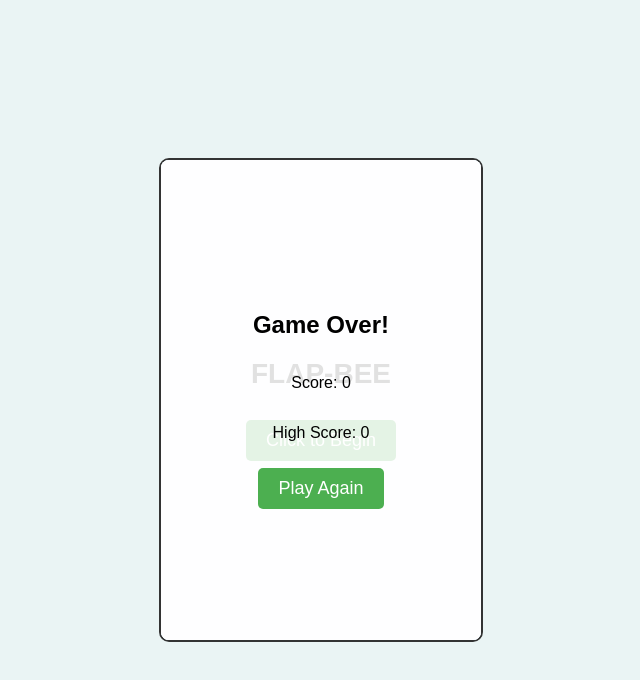
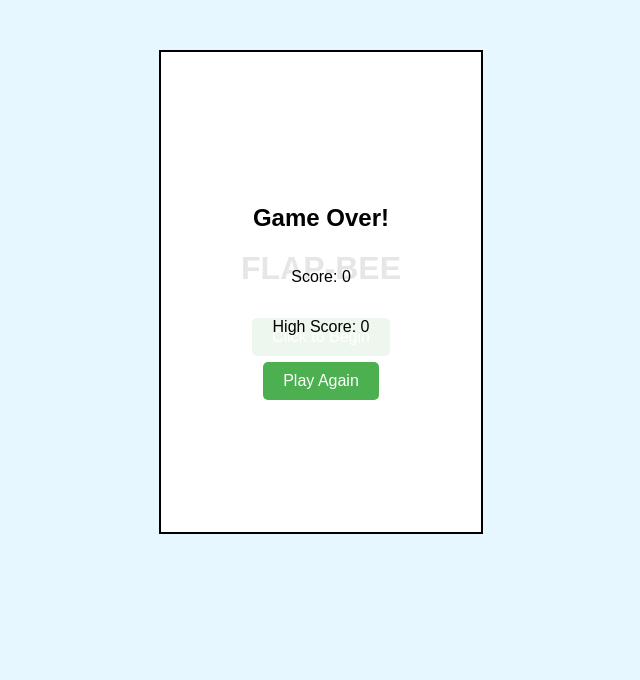
Before and after one commit to duckworths/flap-bee, a plain HTML site: page index.html in a window 1280 px wide. Shown: the whole page, without its empty margins (319-959 px from the left). Drawn offline with Linux system fonts and the light colour scheme.

Commit message:
Update index.html

```diff
--- a/index.html
+++ b/index.html
@@ -4,7 +4,54 @@
     <meta charset="UTF-8">
     <meta name="viewport" content="width=device-width, initial-scale=1.0">
     <title>Flap-Bee</title>
-    <link rel="stylesheet" href="styles.css">
+    <style>
+        body {
+            margin: 0;
+            font-family: Arial, sans-serif;
+            text-align: center;
+            background-color: #e6f7ff; /* Light blue background */
+        }
+        .game-container {
+            position: relative;
+            width: 320px;
+            height: 480px;
+            margin: 50px auto;
+            background: #fff;
+            border: 2px solid #000;
+        }
+        canvas {
+            display: block;
+        }
+        #startScreen, #gameOverScreen {
+            position: absolute;
+            top: 0;
+            left: 0;
+            width: 100%;
+            height: 100%;
+            background: rgba(255, 255, 255, 0.9); /* Semi-transparent background */
+            display: flex;
+            flex-direction: column;
+            justify-content: center;
+            align-items: center;
+            z-index: 10;
+        }
+        .hidden {
+            display: none;
+        }
+        button {
+            background-color: #4CAF50;
+            color: white;
+            border: none;
+            padding: 10px 20px;
+            font-size: 16px;
+            cursor: pointer;
+            margin-top: 10px;
+            border-radius: 5px;
+        }
+        button:hover {
+            background-color: #45a049;
+        }
+    </style>
 </head>
 <body>
     <div class="game-container">
@@ -17,7 +64,7 @@
             <button id="beginButton">Click to Begin</button>
         </div>
 
-        <!-- Single Game Over Screen -->
+        <!-- Game Over Screen -->
         <div id="gameOverScreen" class="hidden">
             <h2>Game Over!</h2>
             <p id="finalScore">Score: 0</p>
@@ -55,37 +102,23 @@
         const backgroundImage = new Image();
         backgroundImage.src = 'https://mitchellsnursery.com/wp-content/uploads/2024/12/background.png';
 
-        // Functions
+        // Start Game
         function startGame() {
-            // Hide the start screen and game over screen
+            // Hide screens
             startScreen.classList.add('hidden');
             gameOverScreen.classList.add('hidden');
 
-            // Initialize the game
+            // Initialize game
             initGame();
             gameLoop();
         }
 
-        function endGame() {
-            gameRunning = false;
-            cancelAnimationFrame(animationId);
-            removeEventListeners();
+        // Initialize Game
+        function initGame() {
+            // Clear canvas
+            ctx.clearRect(0, 0, canvas.width / devicePixelRatio, canvas.height / devicePixelRatio);
 
-            // Show Game Over Screen
-            finalScore.textContent = `Score: ${score}`;
-            if (score > highScore) highScore = score;
-            highScoreDisplay.textContent = `High Score: ${highScore}`;
-            gameOverScreen.classList.remove('hidden');
-        }
-
-        function restartGame() {
-            // Hide game over screen and reinitialize game
-            gameOverScreen.classList.add('hidden');
-            initGame();
-            gameLoop();
-        }
-
-        function initGame() {
+            // Initialize variables
             bird = { x: 50, y: 150, width: 30, height: 30, gravity: 0.3, lift: -6, velocity: 0 };
             pipes = [];
             score = 0;
@@ -96,11 +129,10 @@
                 y: Math.floor(Math.random() * (canvas.height / devicePixelRatio / 2)),
             });
 
-            gameOverScreen.classList.add('hidden');
             addEventListeners();
-            // gameLoop(); // Removed to prevent multiple loops
         }
 
+        // Event Listeners
         function addEventListeners() {
             canvas.addEventListener('mousedown', handleInput);
             canvas.addEventListener('touchstart', handleInput);
@@ -115,6 +147,7 @@
             bird.velocity = bird.lift;
         }
 
+        // Game Loop
         function gameLoop() {
             if (gameRunning) {
                 ctx.clearRect(0, 0, canvas.width / devicePixelRatio, canvas.height / devicePixelRatio);
@@ -129,14 +162,17 @@
             }
         }
 
+        // Draw Background
         function drawBackground() {
             ctx.drawImage(backgroundImage, 0, 0, canvas.width / devicePixelRatio, canvas.height / devicePixelRatio);
         }
 
+        // Draw Bird
         function drawBird() {
             ctx.drawImage(birdImage, bird.x, bird.y, bird.width, bird.height);
         }
 
+        // Update Bird
         function updateBird() {
             bird.velocity += bird.gravity;
             bird.y += bird.velocity;
@@ -146,6 +182,7 @@
             }
         }
 
+        // Draw Pipes
         function drawPipes() {
             pipes.forEach(pipe => {
                 ctx.drawImage(pipeImage, pipe.x, pipe.y, 40, 320);
@@ -153,6 +190,7 @@
             });
         }
 
+        // Update Pipes
         function updatePipes() {
             pipes.forEach((pipe, index) => {
                 pipe.x -= 2;
@@ -174,15 +212,34 @@
             });
         }
 
+        // Draw Score
         function drawScore() {
             ctx.fillStyle = 'black';
             ctx.font = '20px Arial';
             ctx.fillText(`Score: ${score}`, 10, 30);
         }
 
-        // Event Listeners
+        // End Game
+        function endGame() {
+            gameRunning = false;
+            cancelAnimationFrame(animationId);
+            removeEventListeners();
+
+            // Clear canvas
+            ctx.clearRect(0, 0, canvas.width / devicePixelRatio, canvas.height / devicePixelRatio);
+
+            // Update scores
+            finalScore.textContent = `Score: ${score}`;
+            if (score > highScore) highScore = score;
+            highScoreDisplay.textContent = `High Score: ${highScore}`;
+
+            // Show Game Over screen
+            gameOverScreen.classList.remove('hidden');
+        }
+
+        // Button Event Listeners
         beginButton.addEventListener('click', startGame);
-        restartButton.addEventListener('click', startGame); // Use startGame for restarting as well
+        restartButton.addEventListener('click', startGame);
     </script>
 </body>
 </html>
```
